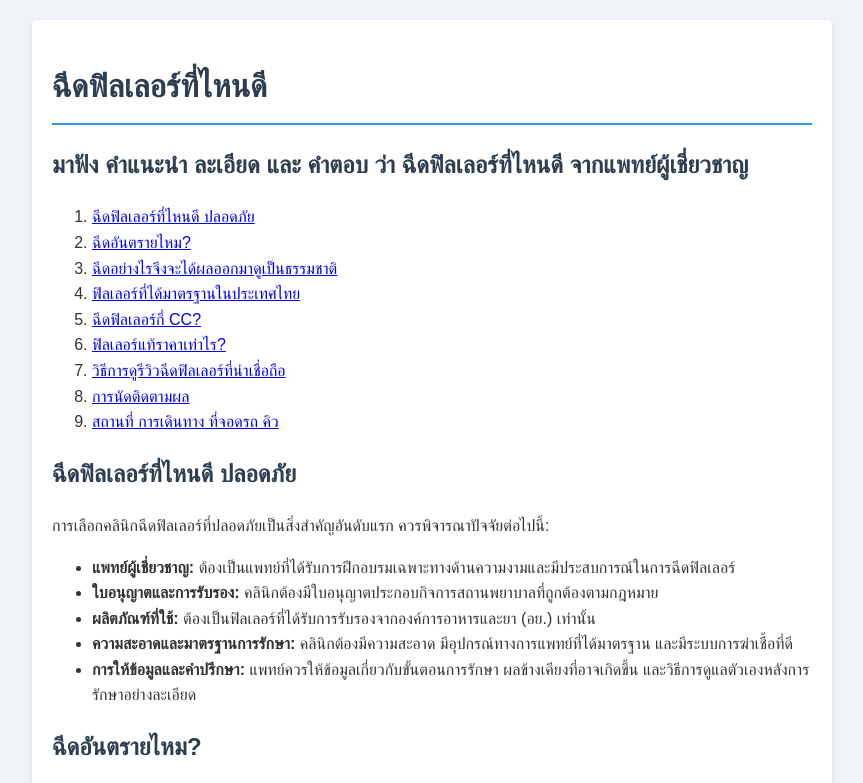
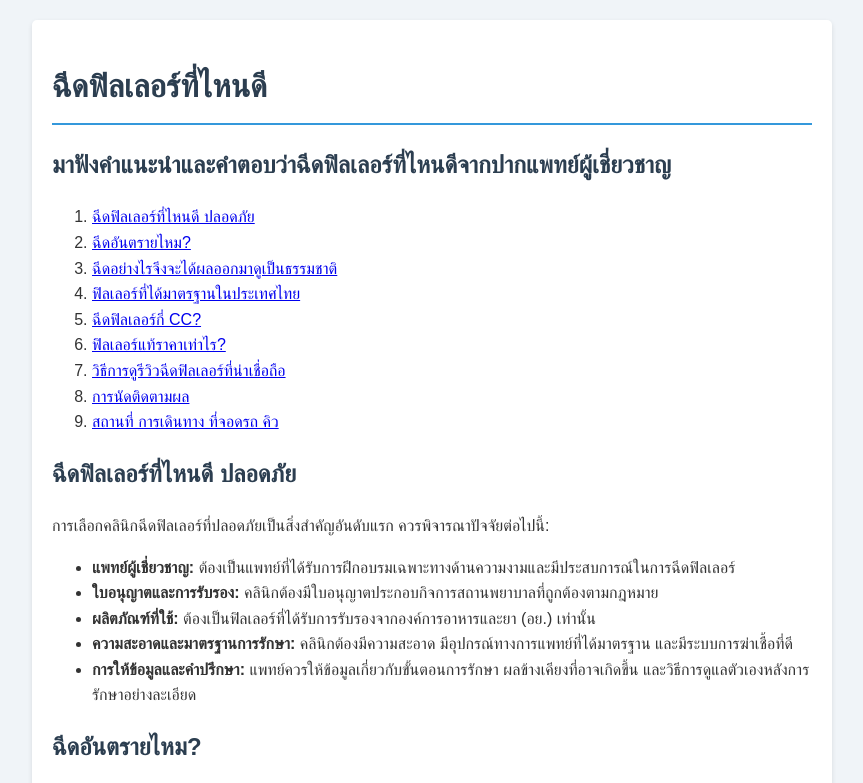
Before and after one commit to piyasikaganesha/master, a plain HTML site: page index.html in a window 1280 px wide. Shown: the top 783 px of the page, without its empty margins (208-1071 px from the left). Drawn offline with Linux system fonts and the light colour scheme.

Commit message:
Update index.html

```diff
--- a/index.html
+++ b/index.html
@@ -59,7 +59,7 @@
     <div class="content">
         <h1>ฉีดฟิลเลอร์ที่ไหนดี</h1>
 
-        <h2>มาฟัง คำแนะนำ ละเอียด และ คำตอบ ว่า ฉีดฟิลเลอร์ที่ไหนดี จากแพทย์ผู้เชี่ยวชาญ</h2>
+        <h2>มาฟังคำแนะนำและคำตอบว่าฉีดฟิลเลอร์ที่ไหนดีจากปากแพทย์ผู้เชี่ยวชาญ</h2>
         <ol>
             <li><a href="#safety">ฉีดฟิลเลอร์ที่ไหนดี ปลอดภัย</a></li>
             <li><a href="#danger">ฉีดอันตรายไหม?</a></li>
```
